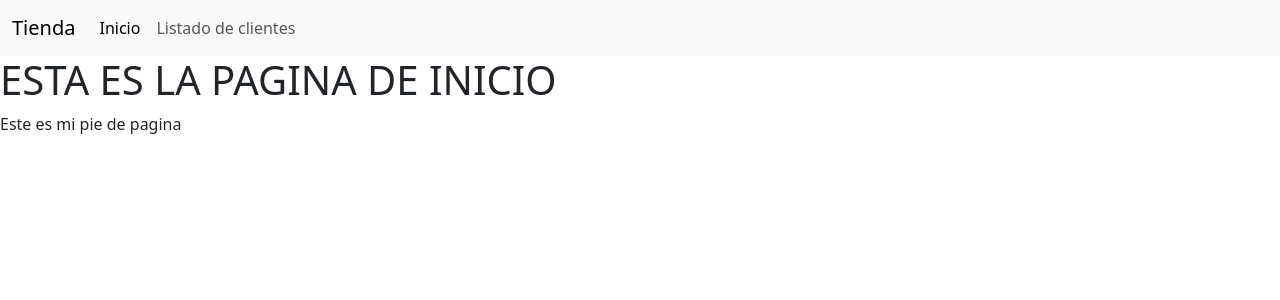
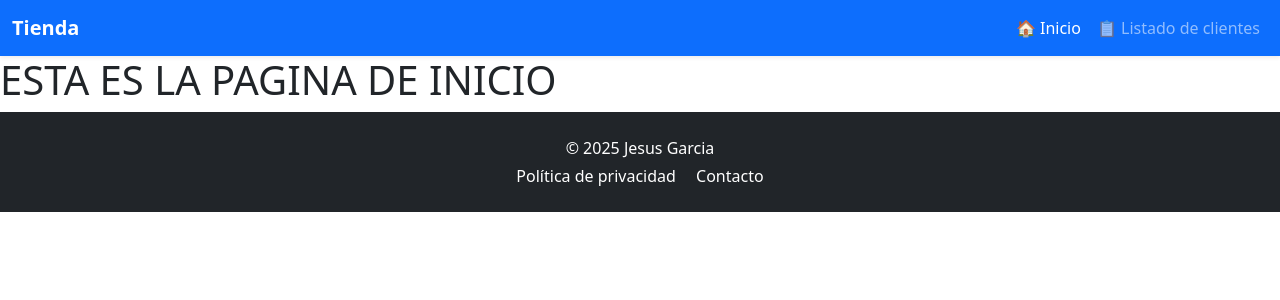
Before and after one commit to jesusgarcia326/proyectoGjango, a Django app: page / in a window 1280 px wide. Shown: the top 300 px of the page. Run offline with Django 5.2, Linux system fonts and the light colour scheme; some libraries are stand-ins or nearby versions.

Commit message:
Mejoras visuales con Bootstrap en la vista de clientes y navbar

```diff
--- a/mysite/settings.py
+++ b/mysite/settings.py
@@ -25,7 +25,7 @@ SECRET_KEY = 'django-insecure-9fmt0wl61b7o#ns(%#9qj_324bii1wq*cg62se@i5tdaz!ypjo
 # SECURITY WARNING: don't run with debug turned on in production!
 DEBUG = True
 
-ALLOWED_HOSTS = ['0.0.0.0']
+ALLOWED_HOSTS = ['0.0.0.0','127.0.0.1', 'localhost', '127.0.0.1:8080']
 
 
 # Application definition
--- a/tienda/templates/estructura/menu.html
+++ b/tienda/templates/estructura/menu.html
@@ -1,23 +1,24 @@
 
 
-   <nav class="navbar navbar-expand-lg bg-body-tertiary">
+
+<!-- Navbar mejorada con Bootstrap -->
+<nav class="navbar navbar-expand-lg bg-primary navbar-dark shadow-sm sticky-top">
   <div class="container-fluid">
-      <a class="navbar-brand" href="#">Tienda</a>
-      <button class="navbar-toggler" type="button" data-bs-toggle="collapse" data-bs-target="#navbarSupportedContent" aria-controls="navbarSupportedContent" aria-expanded="false" aria-label="Toggle navigation">
+    <a class="navbar-brand fw-bold" href="#">Tienda</a>
+    <button class="navbar-toggler" type="button" data-bs-toggle="collapse" data-bs-target="#navbarSupportedContent"
+      aria-controls="navbarSupportedContent" aria-expanded="false" aria-label="Toggle navigation">
       <span class="navbar-toggler-icon"></span>
     </button>
+
     <div class="collapse navbar-collapse" id="navbarSupportedContent">
-        <ul class="navbar-nav me-auto mb-2 mb-lg-0">
+      <ul class="navbar-nav ms-auto mb-2 mb-lg-0">
         <li class="nav-item">
-            <a class="nav-link active" aria-current="page" href="{% url 'inicio' %}">Inicio</a>
+          <a class="nav-link active" aria-current="page" href="{% url 'inicio' %}">🏠 Inicio</a>
         </li>
         <li class="nav-item">
-            <a class="nav-link" href="{% url 'vista_cliente' %}">Listado de clientes</a>
+          <a class="nav-link" href="{% url 'vista_cliente' %}">📋 Listado de clientes</a>
         </li>
-
-
       </ul>
-
     </div>
   </div>
 </nav>
--- a/tienda/templates/estructura/pie.html
+++ b/tienda/templates/estructura/pie.html
@@ -1 +1,9 @@
-<p> Este es mi pie de pagina </p>
+<footer class="bg-dark text-white py-4 mt-auto w-100">
+    <div class="container text-center">
+      <p class="mb-1">© 2025 Jesus Garcia</p>
+      <div>
+        <a href="#" class="text-white me-3 text-decoration-none">Política de privacidad</a>
+        <a href="#" class="text-white text-decoration-none">Contacto</a>
+      </div>
+    </div>
+  </footer>
```
Also changed, not shown: tienda/templates/cliente/cliente.html (+12 -8 lines), tienda/templates/cliente/vista_cliente.html (+15 -8 lines). Lines whose indentation alone changed are shown as unchanged.
